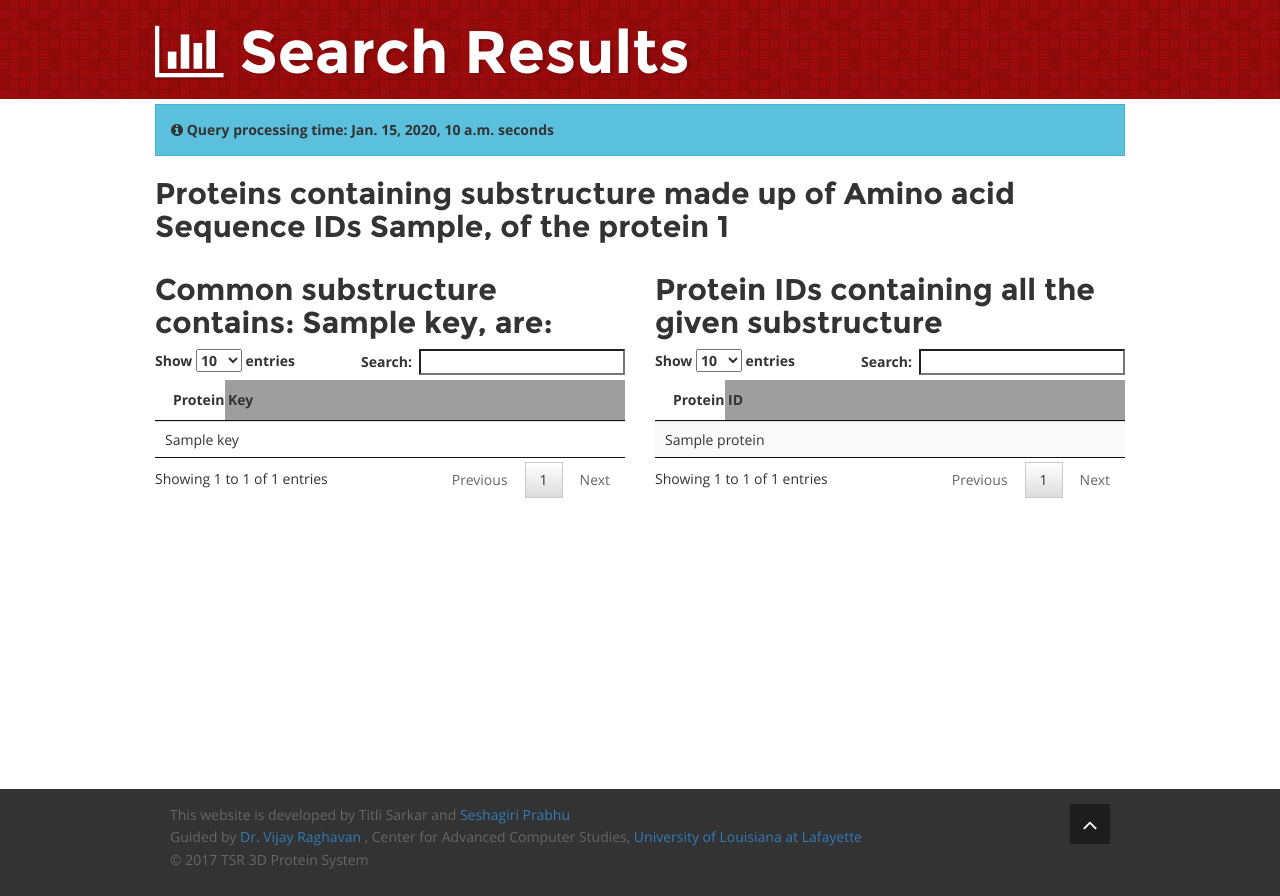
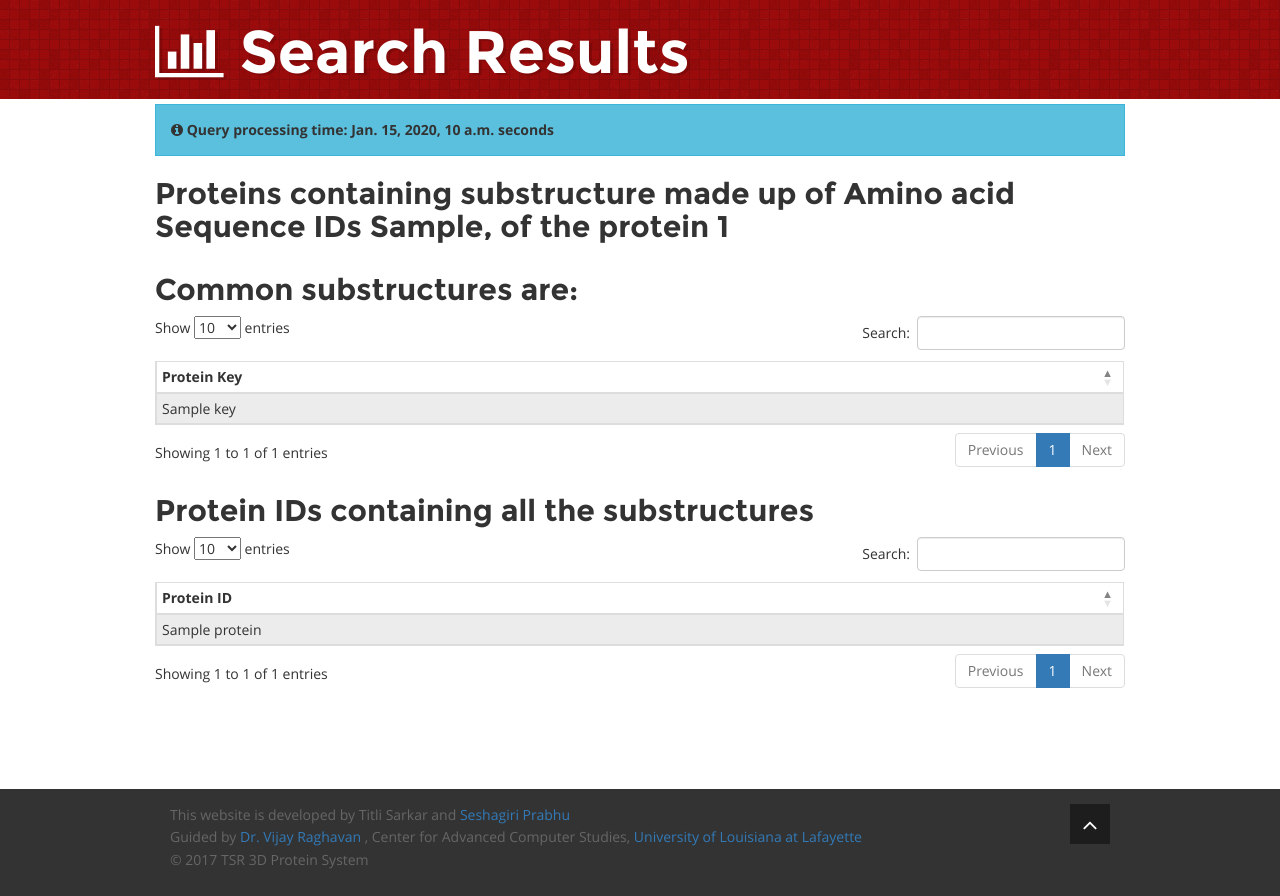
Before and after one commit to TitliSarkar/TSR3DSystem, a Django app: template protein/protein/search/templates/search_by_pid_seq_search_result.html in a window 1280 px wide. Shown: the part 51-947 px from the top of the page. Run offline with Django 3.2, Linux system fonts and the light colour scheme; the template is opened without the code that fills it: most values are stand-ins (such as "Sample title", 1, 10 or a date in 2020); some libraries are stand-ins or nearby versions; grey boxes are pictures that could not be loaded.

Commit message:
changed the style in which table appears in the result templates, fixed the bootstrap issue

```diff
--- a/protein/protein/search/templates/search_by_pid_seq_search_result.html
+++ b/protein/protein/search/templates/search_by_pid_seq_search_result.html
@@ -8,16 +8,15 @@
 </h2>
 {% endblock header_title %}
 {% block style_extra %}
-<link rel="stylesheet" href="{% static 'css/jquery.dataTables.min.css' %}">
+<link rel="stylesheet" href="https://cdn.datatables.net/1.10.16/css/dataTables.bootstrap.min.css">
 {% endblock style_extra %}
 {% block script %}
-<script type="text/javascript" src="{% static 'js/jquery.min.js' %}"></script>
-<script type="text/javascript" src="{% static 'js/jquery.dataTables.min.js' %}"></script>
+<script src="https://ajax.googleapis.com/ajax/libs/jquery/1.12.4/jquery.min.js"></script>
+<script src="https://cdn.datatables.net/1.10.16/js/jquery.dataTables.min.js"></script>
+<script src="https://cdn.datatables.net/1.10.16/js/dataTables.bootstrap.min.js"></script>
 <script type="text/javascript">
 var common_keys = [{% for key in common_keys %} ["{{ key }}"], {% endfor %}];
-console.log(common_keys)
 var proteins = [{% for protein in proteins %} ["{{ protein }}"], {% endfor %}];
-console.log(proteins)
 $(document).ready(function(){
     $('#commonKeysTable').dataTable({
         data: common_keys,
@@ -47,11 +46,9 @@ Proteins containing substructure made up of Amino acid Sequence IDs
 </h2>
 
 <div class="row">
-    <div class="col-md-6">
-        <h2>Common substructure contains:
-            {% for key in protein_list %} {{ key }}, {% endfor %} are:
-        </h2>
-        <table id="commonKeysTable" class="table">
+    <div class="col-md-12">
+        <h2>Common substructures are:</h2>
+        <table id="commonKeysTable" class="table table-striped table-bordered table-condensed">
             <thead>
                 <tr>
                     <th>Protein Key</th>
@@ -60,17 +57,19 @@ Proteins containing substructure made up of Amino acid Sequence IDs
             <tbody>
             </tbody>
         </table>
-    </div><!--col-md-6-->
-    <div class="col-md-6">
-        <h2>Protein IDs containing all the given substructure</h2>
-        <table id="proteinTable" class="table table-striped">
+    </div><!--col-md-12-->
+</div>
+<div class="row">
+    <div class="col-md-12">
+        <h2>Protein IDs containing all the substructures</h2>
+        <table id="proteinTable" class="table table-striped table-bordered table-condensed">
             <thead>
                 <tr>
                     <th>Protein ID</th>
                 </tr>
             </thead>
         </table>
-    </div><!--col-md-6-->
+    </div><!--col-md-12-->
 </div> <!--row-->
 <br/><br/>
 <br/><br/>
```
Also changed, not shown: protein/protein/search/templates/search_by_pid_result.html (+9 -8 lines).
